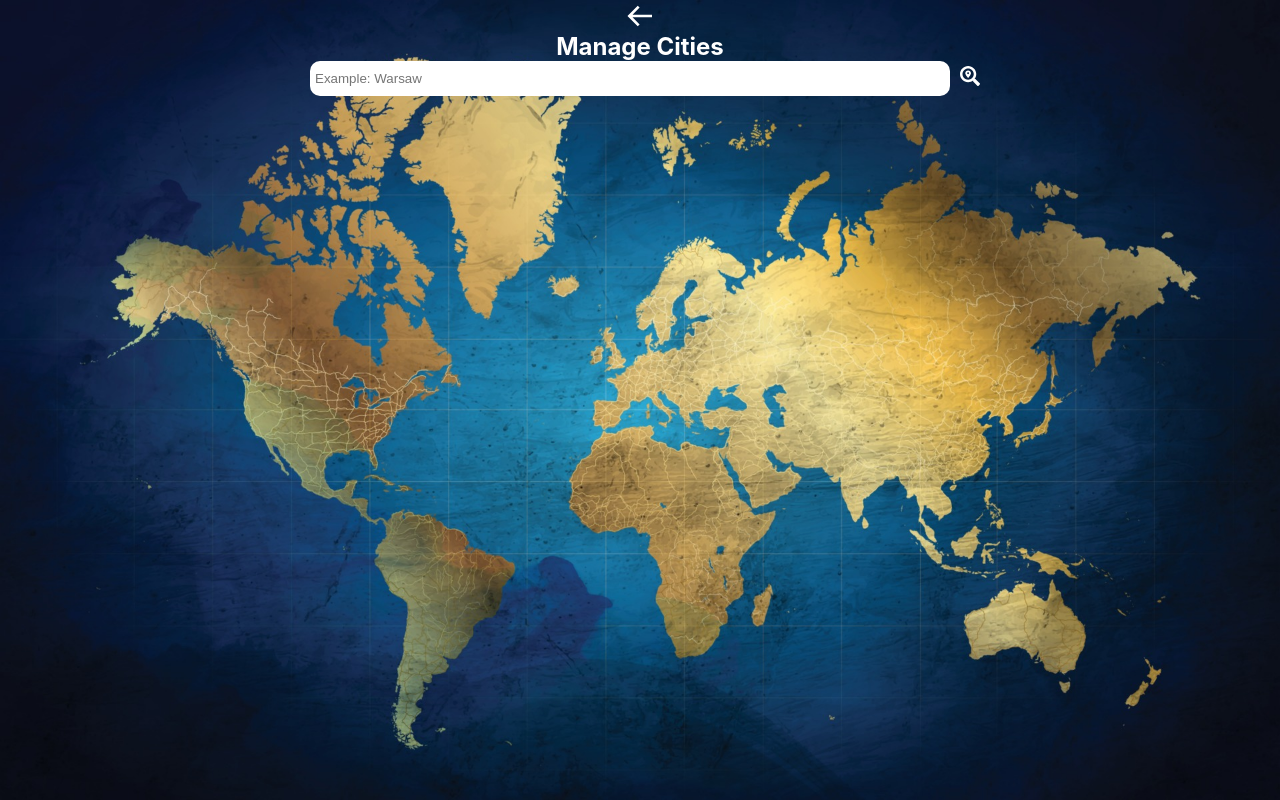
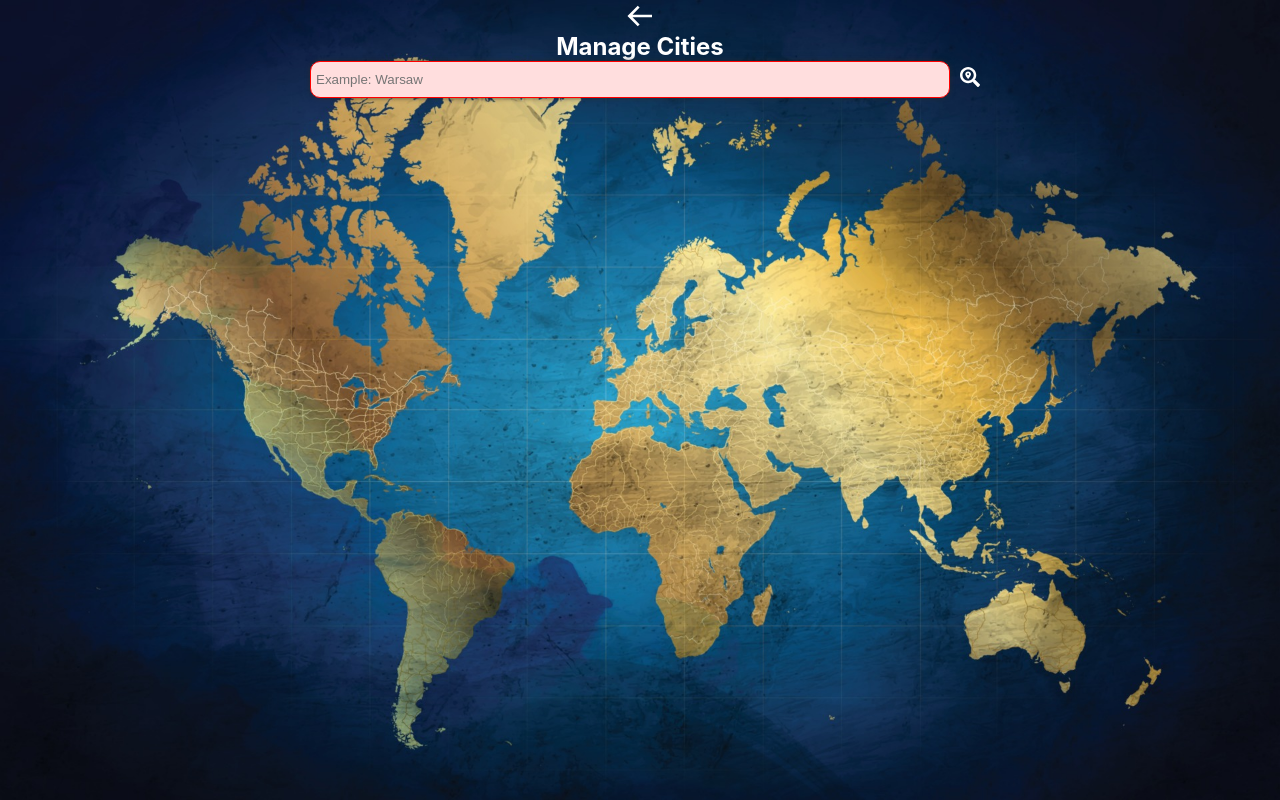
Before and after one commit to Novacci/Weather-App, a React (Create React App) app: page /cities in a window 1280 px wide. Built offline with nearby package versions, Linux system fonts and the light colour scheme.

Commit message:
added input validation and storing state of new cities in localstorage

```diff
--- a/src/Card/Card.module.css
+++ b/src/Card/Card.module.css
@@ -14,19 +14,17 @@
   justify-content: center;
 }
 
-li {
+span {
   display: flex;
   justify-content: center;
   align-items: center;
   font-size: 20px;
 }
 
-ul {
-  list-style-type: none;
-  justify-content: space-between;
-}
-
 input {
+  display: flex;
+  justify-content: center;
+  align-items: center;
   width: 50%;
   padding: 10px 5px;
   margin: 0 10px;
@@ -46,3 +44,19 @@ input {
   justify-content: center;
   align-items: center;
 }
+
+.inputIsNotValid {
+  box-shadow: 0px 0px 5px 0px rgba(42, 42, 42, 0.75);
+  border-style: solid;
+  border-color: #ff0000;
+  border-width: 1px;
+
+  background-color: #ffdede;
+}
+.inputIsValid {
+  box-shadow: 0px 0px 5px 0px rgba(42, 42, 42, 0.75);
+  border-style: solid;
+  border-color: #00ff08;
+  border-width: 1px;
+  background-color: #afffa4;
+}
--- a/src/Card/Card.tsx
+++ b/src/Card/Card.tsx
@@ -1,4 +1,4 @@
-import react, { useState, ChangeEvent } from 'react';
+import react, { useState, ChangeEvent, useEffect } from 'react';
 import styles from './Card.module.css';
 import { BsTrashFill } from 'react-icons/bs';
 import { FaSearchLocation } from 'react-icons/fa';
@@ -6,17 +6,36 @@ import { FaSearchLocation } from 'react-icons/fa';
 const Card = () => {
   const [enteredCity, setEnteredCity] = useState('');
   const [cities, setCities] = useState<string[]>([]);
-  const [isTouched, setIsTouched] = useState(true);
+  // const [valid, setValid] = useState(true);
+
+  useEffect(() => {
+    const cities = localStorage.getItem('cities');
+    if (cities) {
+      setCities(JSON.parse(cities));
+    }
+  }, []);
+
+  useEffect(() => {
+    localStorage.setItem('cities', JSON.stringify(cities));
+  }, [cities]);
+
+  const inputIsValidCondition = enteredCity.trim() !== '';
+
+  let inputIsValid = false;
+
+  if (inputIsValidCondition) {
+    inputIsValid = true;
+  }
 
   const cityInputHandler = (event: React.ChangeEvent<HTMLInputElement>) => {
     setEnteredCity(event.target.value);
-    setIsTouched(false);
   };
 
   const addCityHandler = () => {
     setCities((prevCities) => {
-      return [enteredCity, ...prevCities];
+      return [...prevCities, enteredCity];
     });
+
     setEnteredCity('');
   };
 
@@ -29,15 +48,20 @@ const Card = () => {
   return (
     <div>
       <h2>Manage Cities</h2>
+
       <div className={styles.searchCity}>
         <input
+          className={`${
+            !inputIsValid ? styles.inputIsNotValid : styles.inputIsValid
+          }`}
           onChange={cityInputHandler}
           type="text"
           placeholder="Example: Warsaw"
           value={enteredCity}
         ></input>
+
         <button
-          disabled={isTouched}
+          disabled={!inputIsValid}
           onClick={addCityHandler}
           className={styles.icon}
         >
@@ -46,9 +70,10 @@ const Card = () => {
         <div className={styles.position}>
           {cities.map((city, index) => (
             <div className={styles.position}>
-              <li key={index} className={styles.item}>
+              <span key={index} className={styles.item}>
                 {city}
-              </li>
+              </span>
+
               <button
                 onClick={() => removeCityHandler(index)}
                 className={styles.icon}
@@ -63,4 +88,8 @@ const Card = () => {
   );
 };
 
+// ${
+//   !inputIsValid ? 'styles.inputIsNotValid' : 'styles.inputIsValid'
+// }`}
+
 export default Card;
```
